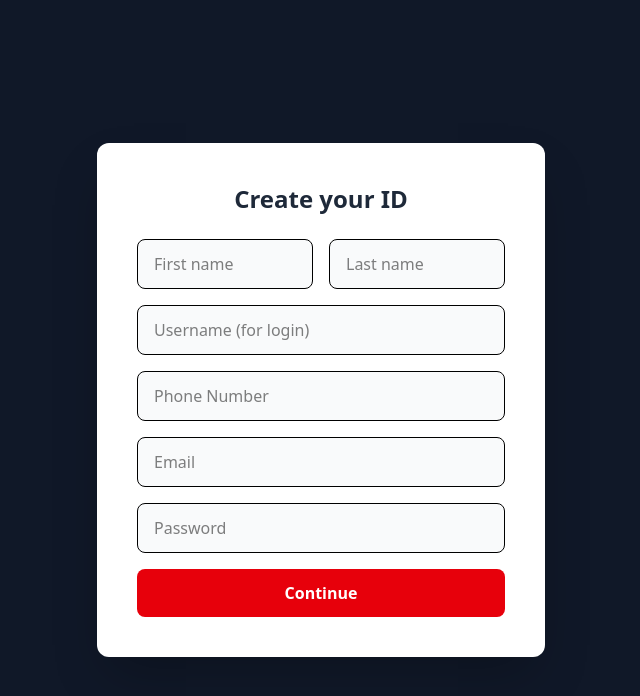
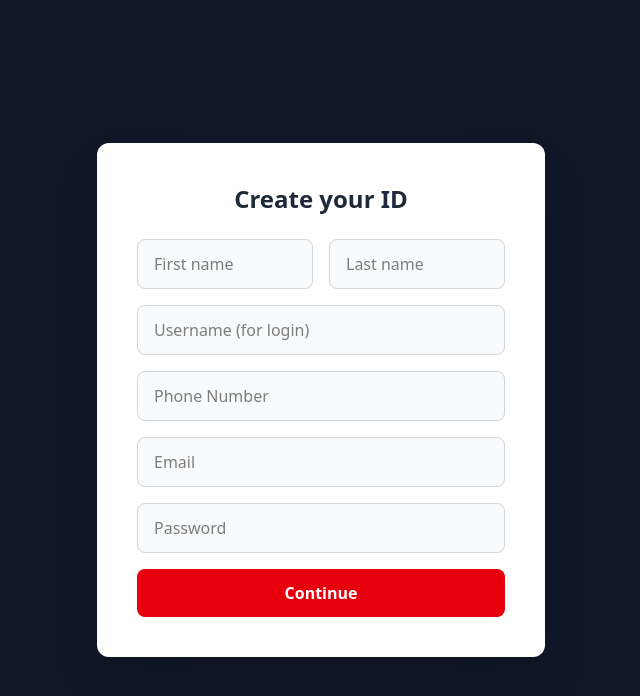
Before and after one commit to Ak1Ena/CarServiceSystem, a React (Vite) app in the folder frontend/: page /register in a window 1280 px wide. Shown: the top 696 px of the page, without its empty margins (319-959 px from the left). Built offline with nearby package versions, Linux system fonts and the light colour scheme.

Commit message:
edit register in step 1: Create your ID

```diff
--- a/frontend/src/features/user/pages/register.jsx
+++ b/frontend/src/features/user/pages/register.jsx
@@ -4,19 +4,67 @@
 import AuthLayout from '../components/authlayout';
 import { useNavigate } from 'react-router-dom';
 
-// Step 1: Create your ID (First Name, Last Name, Email, Password, PHONE, USERNAME)
+// Step 1: Create your ID
 const Step1ID = ({ formData, handleChange, nextStep }) => (
     <div className="space-y-4">
         <div className="flex space-x-4">
-            <input type="text" name="firstName" placeholder="First name" value={formData.firstName} onChange={handleChange} required className="w-1/2 px-4 py-3 bg-gray-50 border rounded-lg focus:outline-none focus:ring-2 focus:ring-red-500" />
-            <input type="text" name="lastName" placeholder="Last name" value={formData.lastName} onChange={handleChange} required className="w-1/2 px-4 py-3 bg-gray-50 border rounded-lg focus:outline-none focus:ring-2 focus:ring-red-500" />
+            <input
+                type="text"
+                name="firstName"
+                placeholder="First name"
+                value={formData.firstName}
+                onChange={handleChange}
+                required
+                className="w-1/2 px-4 py-3 bg-gray-50 border border-gray-300 rounded-lg focus:outline-none focus:ring-2 focus:ring-red-500 focus:border-red-500"
+            />
+            <input
+                type="text"
+                name="lastName"
+                placeholder="Last name"
+                value={formData.lastName}
+                onChange={handleChange}
+                required
+                className="w-1/2 px-4 py-3 bg-gray-50 border border-gray-300 rounded-lg focus:outline-none focus:ring-2 focus:ring-red-500 focus:border-red-500"
+            />
         </div>
 
-        <input type="text" name="username" placeholder="Username (for login)" value={formData.username} onChange={handleChange} required className="w-full px-4 py-3 bg-gray-50 border rounded-lg focus:outline-none focus:ring-2 focus:ring-red-500" />
+        <input
+            type="text"
+            name="username"
+            placeholder="Username (for login)"
+            value={formData.username}
+            onChange={handleChange}
+            required
+            className="w-full px-4 py-3 bg-gray-50 border border-gray-300 rounded-lg focus:outline-none focus:ring-2 focus:ring-red-500 focus:border-red-500"
+        />
 
-        <input type="tel" name="phone" placeholder="Phone Number" value={formData.phone} onChange={handleChange} required className="w-full px-4 py-3 bg-gray-50 border rounded-lg focus:outline-none focus:ring-2 focus:ring-red-500" />
-        <input type="email" name="email" placeholder="Email" value={formData.email} onChange={handleChange} required className="w-full px-4 py-3 bg-gray-50 border rounded-lg focus:outline-none focus:ring-2 focus:ring-red-500" />
-        <input type="password" name="password" placeholder="Password" value={formData.password} onChange={handleChange} required className="w-full px-4 py-3 bg-gray-50 border rounded-lg focus:outline-none focus:ring-2 focus:ring-red-500" />
+        <input
+            type="tel"
+            name="phone"
+            placeholder="Phone Number"
+            value={formData.phone}
+            onChange={handleChange}
+            required
+            className="w-full px-4 py-3 bg-gray-50 border border-gray-300 rounded-lg focus:outline-none focus:ring-2 focus:ring-red-500 focus:border-red-500"
+        />
+        <input
+            type="email"
+            name="email"
+            placeholder="Email"
+            value={formData.email}
+            onChange={handleChange}
+            required
+            className="w-full px-4 py-3 bg-gray-50 border border-gray-300 rounded-lg focus:outline-none focus:ring-2 focus:ring-red-500 focus:border-red-500"
+        />
+        <input
+            type="password"
+            name="password"
+            placeholder="Password"
+            value={formData.password}
+            onChange={handleChange}
+            required
+            className="w-full px-4 py-3 bg-gray-50 border border-gray-300 rounded-lg focus:outline-none focus:ring-2 focus:ring-red-500 focus:border-red-500"
+        />
         <button onClick={nextStep} className="w-full bg-red-600 hover:bg-red-700 text-white font-bold py-3 rounded-lg transition duration-200">Continue</button>
     </div>
 );
@@ -33,7 +81,7 @@
                 value={formData.addressHouseNo}
                 onChange={handleChange}
                 required
-                className="w-1/2 px-4 py-3 bg-gray-100 border border-gray-200 text-gray-500 rounded-lg focus:outline-none focus:ring-2 focus:ring-red-500"
+                className="w-1/2 px-4 py-3 bg-gray-100 border border-gray-200 rounded-lg focus:outline-none focus:ring-2 focus:ring-red-500"
             />
 
             <input
@@ -43,7 +91,7 @@
                 value={formData.addressProvince}
                 onChange={handleChange}
                 required
-                className="w-1/2 px-4 py-3 bg-gray-100 border border-gray-200 text-gray-500 rounded-lg focus:outline-none focus:ring-2 focus:ring-red-500"
+                className="w-1/2 px-4 py-3 bg-gray-100 border border-gray-200 rounded-lg focus:outline-none focus:ring-2 focus:ring-red-500"
             />
         </div>
 
@@ -56,7 +104,7 @@
                 value={formData.addressDistrict}
                 onChange={handleChange}
                 required
-                className="w-1/2 px-4 py-3 bg-gray-100 border border-gray-200 text-gray-500 rounded-lg focus:outline-none focus:ring-2 focus:ring-red-500"
+                className="w-1/2 px-4 py-3 bg-gray-100 border border-gray-200 rounded-lg focus:outline-none focus:ring-2 focus:ring-red-500"
             />
 
             <input
@@ -66,7 +114,7 @@
                 value={formData.addressSubDistrict}
                 onChange={handleChange}
                 required
-                className="w-1/2 px-4 py-3 bg-gray-100 border border-gray-200 text-gray-500 rounded-lg focus:outline-none focus:ring-2 focus:ring-red-500"
+                className="w-1/2 px-4 py-3 bg-gray-100 border border-gray-200 rounded-lg focus:outline-none focus:ring-2 focus:ring-red-500"
             />
         </div>
 
@@ -77,7 +125,7 @@
             value={formData.addressZipCode}
             onChange={handleChange}
             required
-                className="w-full px-4 py-3 bg-gray-100 border border-gray-200 text-gray-500 rounded-lg focus:outline-none focus:ring-2 focus:ring-red-500"
+                className="w-full px-4 py-3 bg-gray-100 border border-gray-200 rounded-lg focus:outline-none focus:ring-2 focus:ring-red-500"
         />
 
         <textarea
@@ -85,7 +133,7 @@
             placeholder="ข้อมูลเพิ่มเติม (เช่น ชื่ออาคาร หรือรายละเอียดซอย)"
             value={formData.addressDetail}
             onChange={handleChange}
-            className="w-full px-4 py-3 bg-gray-100 border border-gray-200 text-gray-500 rounded-lg focus:outline-none focus:ring-2 focus:ring-red-500 resize-none"
+            className="w-full px-4 py-3 bg-gray-100 border border-gray-200 rounded-lg focus:outline-none focus:ring-2 focus:ring-red-500 resize-none"
             rows="3">
         </textarea>
 
```
